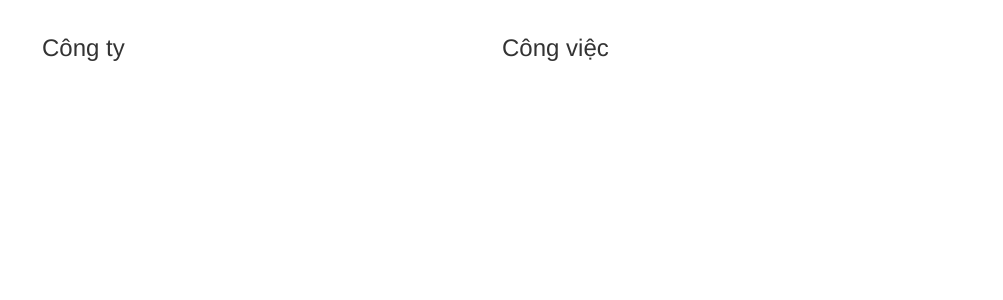
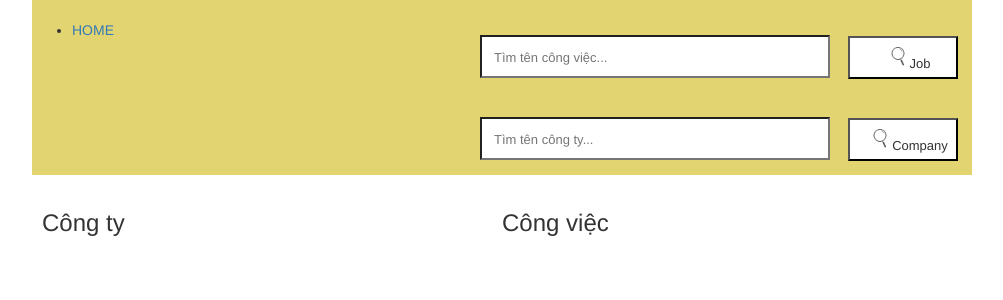
Before and after one commit to giangtnm/WebITJob, a PHP site: page / in a window 1280 px wide. Shown: the top 300 px of the page, without its empty margins (138-1141 px from the left). Run offline with PHP 8.4, Linux system fonts and the light colour scheme; data that the repository does not hold is empty.

Commit message:
add search

```diff
--- a/header.php
+++ b/header.php
@@ -14,16 +14,21 @@
                 </a></h1>
             <div class="menu_block">
                 <nav>
-<!--                    <ul class="sf-menu">-->
-<!--                        <form action="search.php" method="post" enctype="multipart/form-data" id="search">-->
-<!--                            <input class="input" name="searchtext" type="text" placeholder="Search..."-->
-<!--                                   style="left: 500px; top: -5px">-->
-<!--                            <button name="search" id="btn-search"><i class="icon-search"></i></button>-->
-<!--                        </form>-->
-<!--                        <li class="current">-->
-<!--                            <a href="index.php">HOME</a>-->
-<!--                        </li>-->
-<!--                    </ul>-->
+                    <ul class="sf-menu">
+                        <li class="current">
+                            <a href="index.php">HOME</a>
+                        </li>
+                        <form action="search_job.php" method="post" enctype="multipart/form-data" id="search">
+                            <input class="input" name="searchtext" type="text" placeholder="Tìm tên công việc..."
+                                   style="left: 400px; top: -5px">
+                            <button name="search" id="btn-search"><i class="icon-search"></i>Job</button>
+                        </form>
+                        <form action="search_company.php" method="post" enctype="multipart/form-data" id="search">
+                            <input class="input" name="searchtext" type="text" placeholder="Tìm tên công ty..."
+                                   style="left: 400px; top: -5px">
+                            <button name="search" id="btn-search"><i class="icon-search"></i>Company</button>
+                        </form>
+                    </ul>
                 </nav>
                 <div class="clear"></div>
             </div>
--- a/index.php
+++ b/index.php
@@ -15,6 +15,7 @@ Time: 11:37 AM-->
 <body>
 <div id="content">
     <?php
+    include("header.php");
     include("config.php");
     include("content.php");
     ?>
--- a/style.css
+++ b/style.css
@@ -1,5 +1,6 @@
 #header{
-    background-color: #0e8209;
+  background-color: #e2d571;
+  height: 175px;
 }
 
 .input{
@@ -7,12 +8,12 @@
   width: 350px;
   margin-left: 8px;
   padding-top: 3px;
-    border: 1;
   position: relative;
   background: #fff;
   height: 30px;
   text-indent: 10px;
   font-size: 13px;
+  height: 43px;
 }
 
 .btn{
@@ -30,9 +31,14 @@
   padding-top: 3px;
   position: relative;
   background: #fff;
-    height: 30px;
   text-indent: 10px;
   font-size: 13px;
+  top: -43px;
+  right: -259px;
+  text-align: match-parent;
+  width: 110px;
+  height: 43px;
+  vertical-align: middle;
 }
 
 .clear {
@@ -70,7 +76,7 @@
 }
 
 .container_12 .grid_12 {
-    width: 940px;
+  width: auto;
 }
 
 .content-item{
```
Also changed, not shown: search.php (deleted, +0 -8 lines), search_company.php (added, +61 -0 lines), search_job.php (added, +61 -0 lines). Lines whose indentation alone changed are shown as unchanged.
